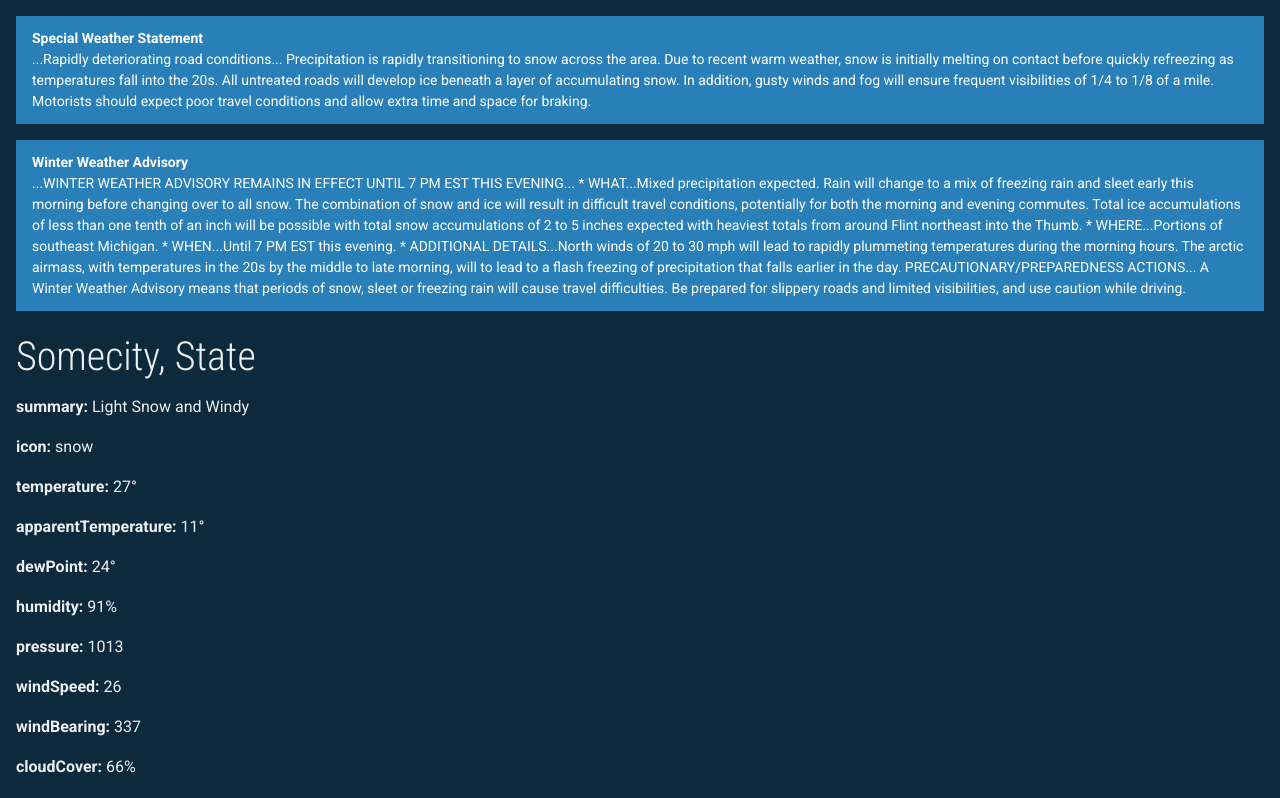
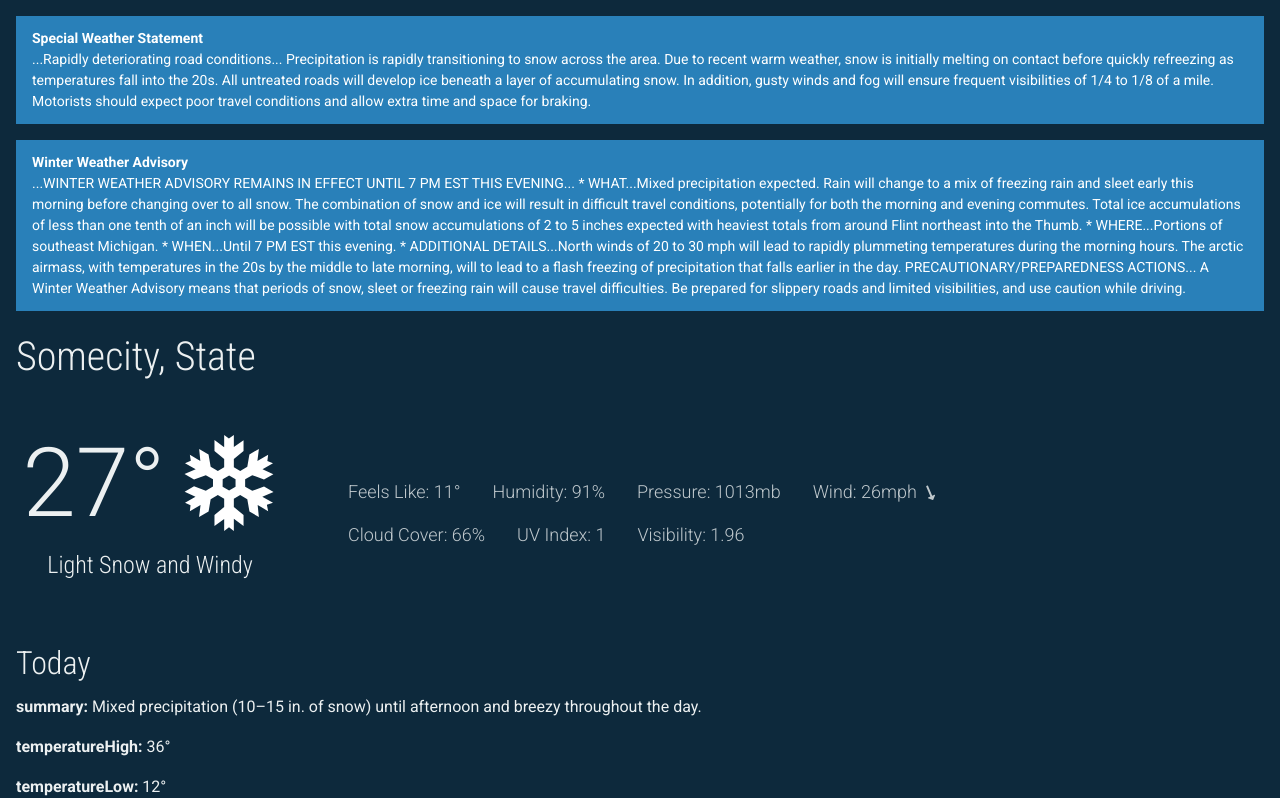
Before and after one commit to jdugdown/weather, a Vue app: page / in a window 1280 px wide. Shown: the top 798 px of the page. Built offline with nearby package versions, Linux system fonts and the light colour scheme; a web font is replaced by a local one.

Commit message:
fix and style layout

```diff
--- a/src/components/Currently.vue
+++ b/src/components/Currently.vue
@@ -1,17 +1,22 @@
 <template>
   <div class="currently">
-    <p><strong>summary:</strong> {{ forecast.summary }}</p>
-    <p><strong>icon:</strong> {{ forecast.icon }}</p>
-    <p><strong>temperature:</strong> {{ forecast.temperature | temperature }}</p>
-    <p><strong>apparentTemperature:</strong> {{ forecast.apparentTemperature | temperature }}</p>
-    <p><strong>dewPoint:</strong> {{ forecast.dewPoint | temperature }}</p>
-    <p><strong>humidity:</strong> {{ forecast.humidity | percent }}</p>
-    <p><strong>pressure:</strong> {{ forecast.pressure | round }}</p>
-    <p><strong>windSpeed:</strong> {{ forecast.windSpeed | round }}</p>
-    <p><strong>windBearing:</strong> {{ forecast.windBearing }}</p>
-    <p><strong>cloudCover:</strong> {{ forecast.cloudCover | percent }}</p>
-    <p><strong>uvIndex:</strong> {{ forecast.uvIndex }}</p>
-    <p><strong>visibility:</strong> {{ forecast.visibility }}</p>
+    <div class="overview">
+      <div class="overview__top">
+        <span class="overview__temperature">{{ forecast.temperature | temperature }}</span>
+        <span class="overview__icon"><img :src="'./static/img/icon-' + forecast.icon + '.svg'" :alt="forecast.icon" width="96" height="96"></span>
+      </div>
+      <h4 class="overview__summary">{{ forecast.summary }}</h4>
+    </div>
+
+    <div class="currently__details">
+      <span>Feels Like: {{ forecast.apparentTemperature | temperature }}</span>
+      <span>Humidity: {{ forecast.humidity | percent }}</span>
+      <span>Pressure: {{ forecast.pressure | round }}mb</span>
+      <span>Wind: {{ forecast.windSpeed | round }}mph <svg xmlns="http://www.w3.org/2000/svg" viewBox="0 0 256 512" :style="'transform: rotate(' + forecast.windBearing + 'deg);'"><path d="M20.485 372.485l99.029 99.03c4.686 4.686 12.284 4.686 16.971 0l99.029-99.03c7.56-7.56 2.206-20.485-8.485-20.485H156V44c0-6.627-5.373-12-12-12h-32c-6.627 0-12 5.373-12 12v308H28.97c-10.69 0-16.044 12.926-8.485 20.485z"/></svg></span>
+      <span>Cloud Cover: {{ forecast.cloudCover | percent }}</span>
+      <span>UV Index: {{ forecast.uvIndex }}</span>
+      <span>Visibility: {{ forecast.visibility }}</span>
+    </div>
   </div>
 </template>
 
--- a/src/styles/partials/_currently.scss
+++ b/src/styles/partials/_currently.scss
@@ -1,12 +1,45 @@
+.currently {
+  margin: 3rem 0;
+  display: flex;
+  width: 100%;
+  max-width: 1000px;
+  margin-left: -1rem;
+}
+
+.overview {
+  text-align: center;
+  flex: 1 0 300px;
+
+  span {
+    display: inline-block;
+    vertical-align: middle;
+  }
+}
+
+.overview__temperature {
+  font: 300 6rem/1 $font-regular;
+}
+
+.overview__icon {
+  margin-left: 1rem;
+}
+
+.overview__summary {
+  text-align: center;
+}
+
 .currently__details {
   display: flex;
   flex-wrap: wrap;
-  justify-content: center;
+  align-items: center;
+  align-content: center;
   font-weight: 300;
   font-size: 1.125rem;
+  opacity: .8;
+  margin-left: 2rem;
 
   span {
-    margin: 1rem;
+    margin: .5rem 1rem;
 
     svg {
       display: inline-block;
```
